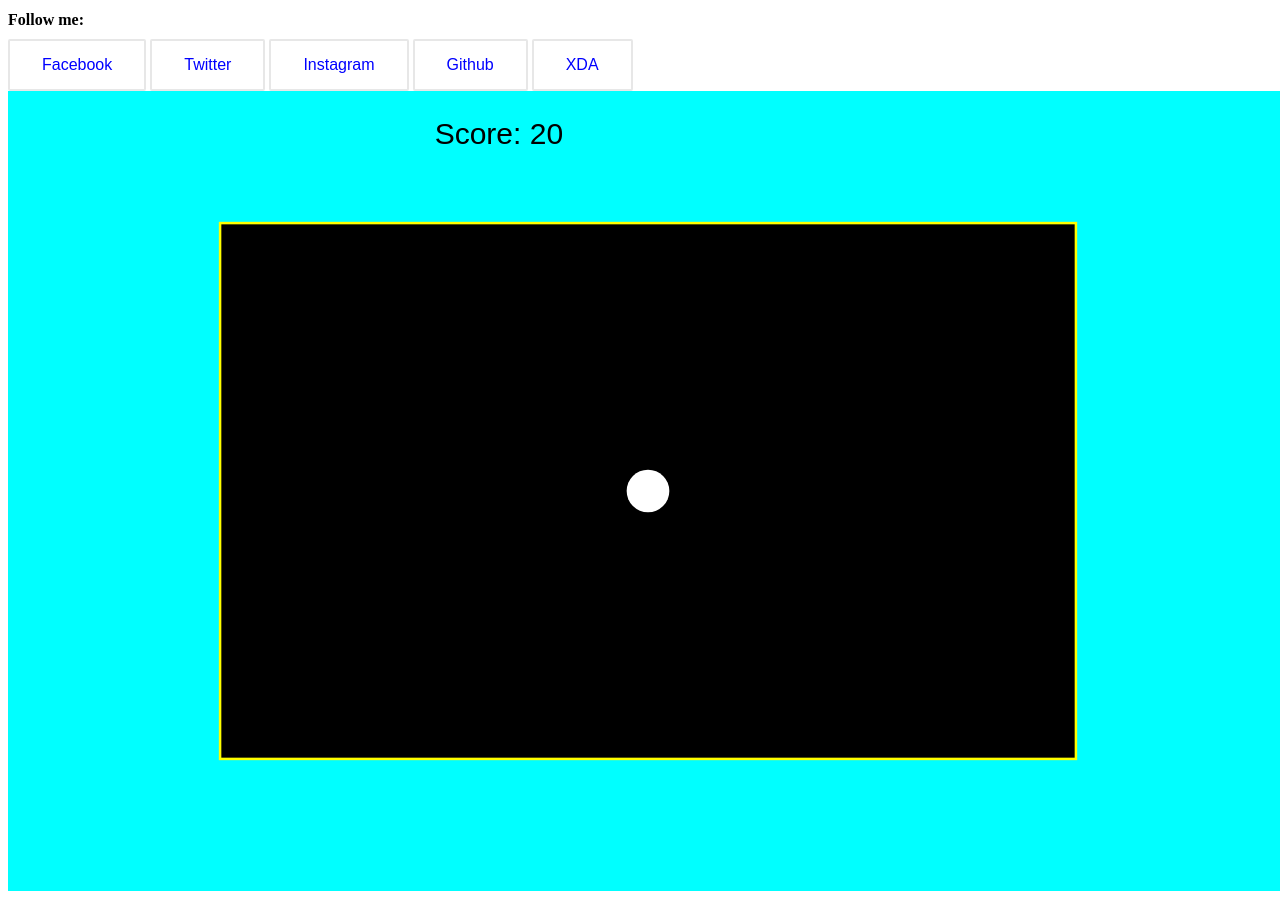
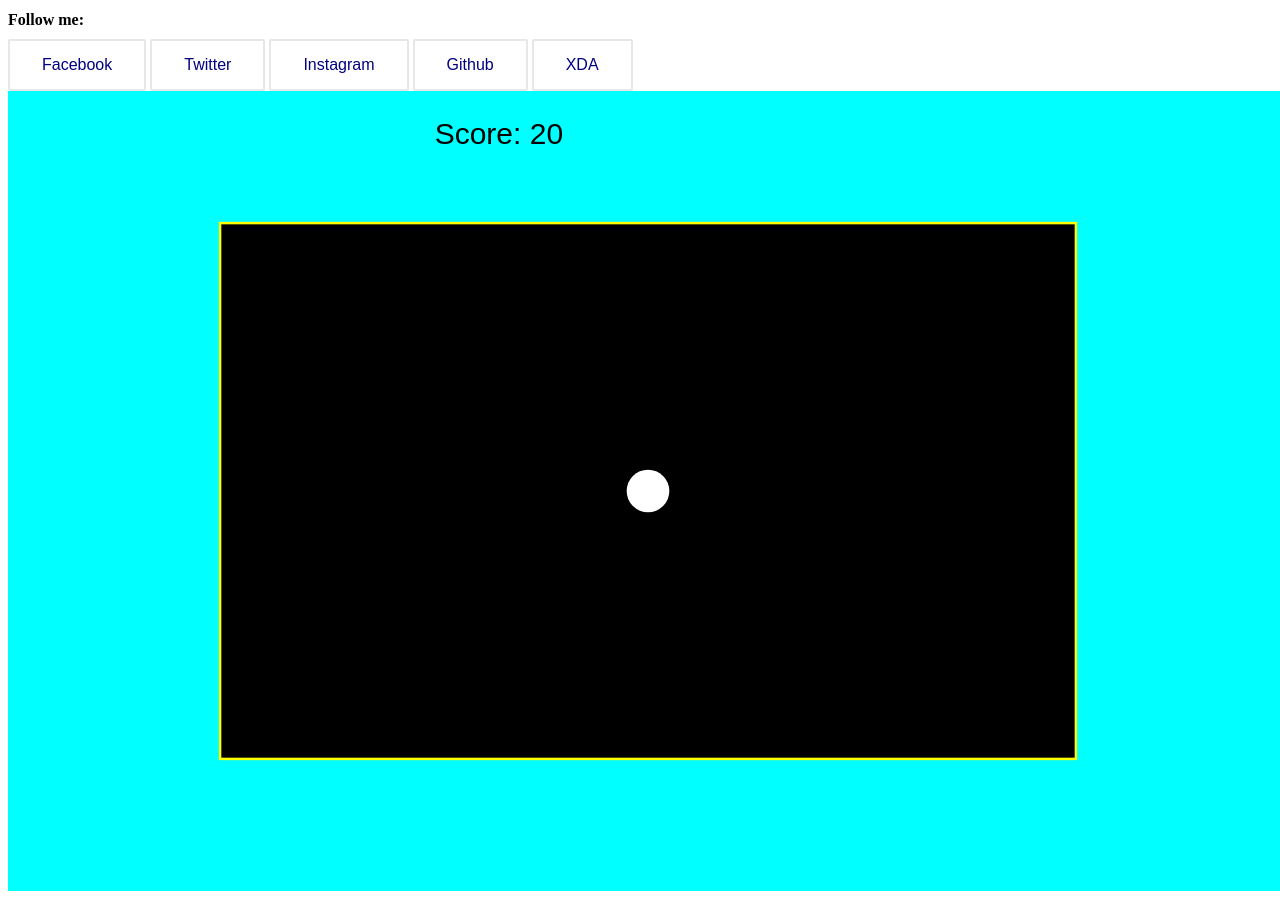
Before and after one commit to kmykoh97/survivalGame, a plain HTML site: page index.html in a window 1280 px wide. Drawn offline with Linux system fonts and the light colour scheme.

Commit message:
Update survivalGame.css

```diff
--- a/survivalGame.css
+++ b/survivalGame.css
@@ -6,9 +6,9 @@ arena {
 }
 
 .button {
-  background-color: White;
+  background-color: #FFFFFF;
   border-radius: 2px;
-  color: Blue;
+  color: #000080;
   padding: 15px 32px;
   text-align: center;
   text-decoration: none;
@@ -20,8 +20,8 @@ arena {
 }
 
 .button:hover {
-  background-color: Blue;
-  color: White;
+  background-color: #000080;
+  color: #FFFFFF;
   box-shadow: 0 12px 16px 0 rgba(0,0,0,0.24), 0 17px 50px 0 rgba(0,0,0,0.19);
 }
 
```
